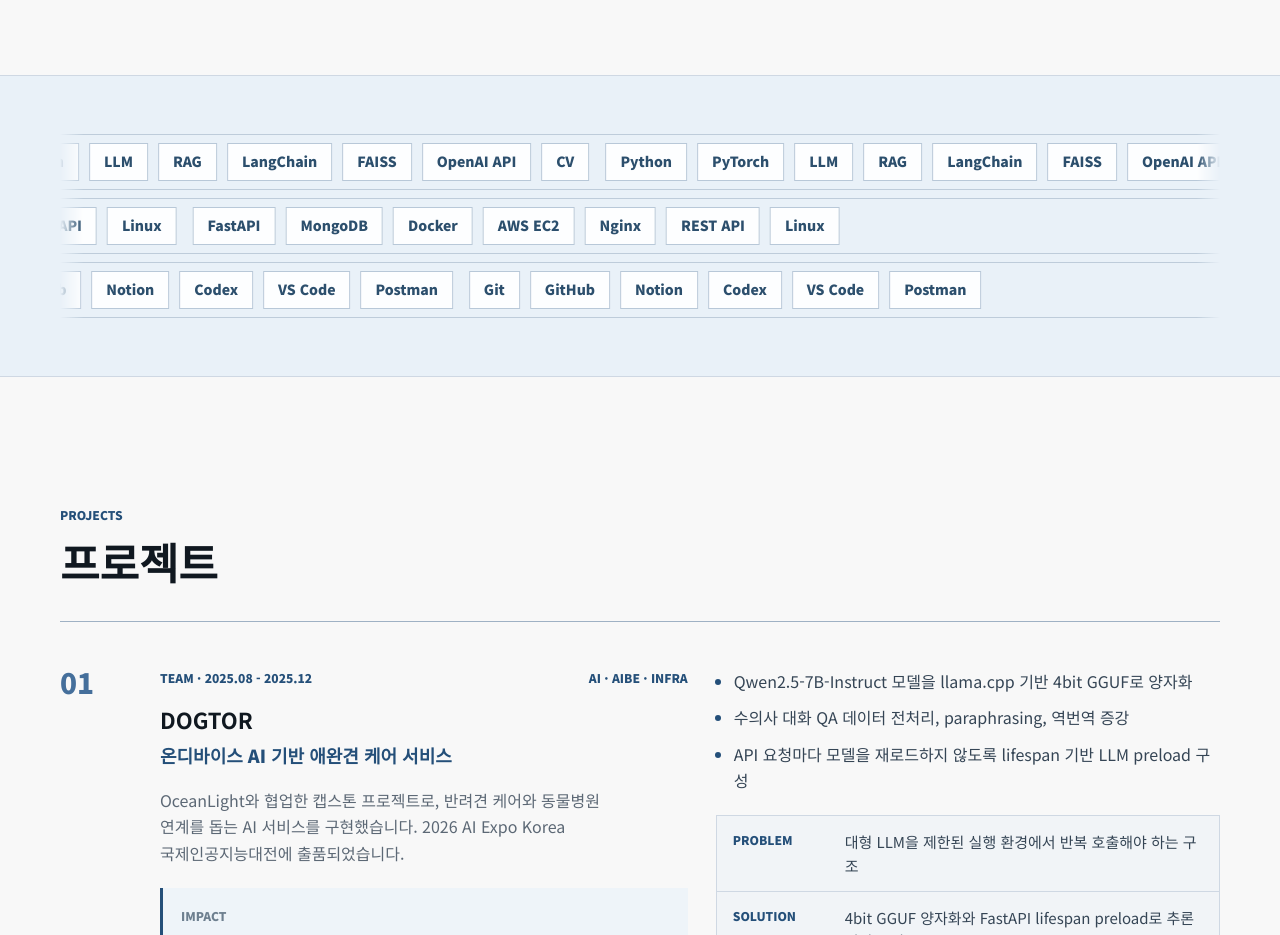
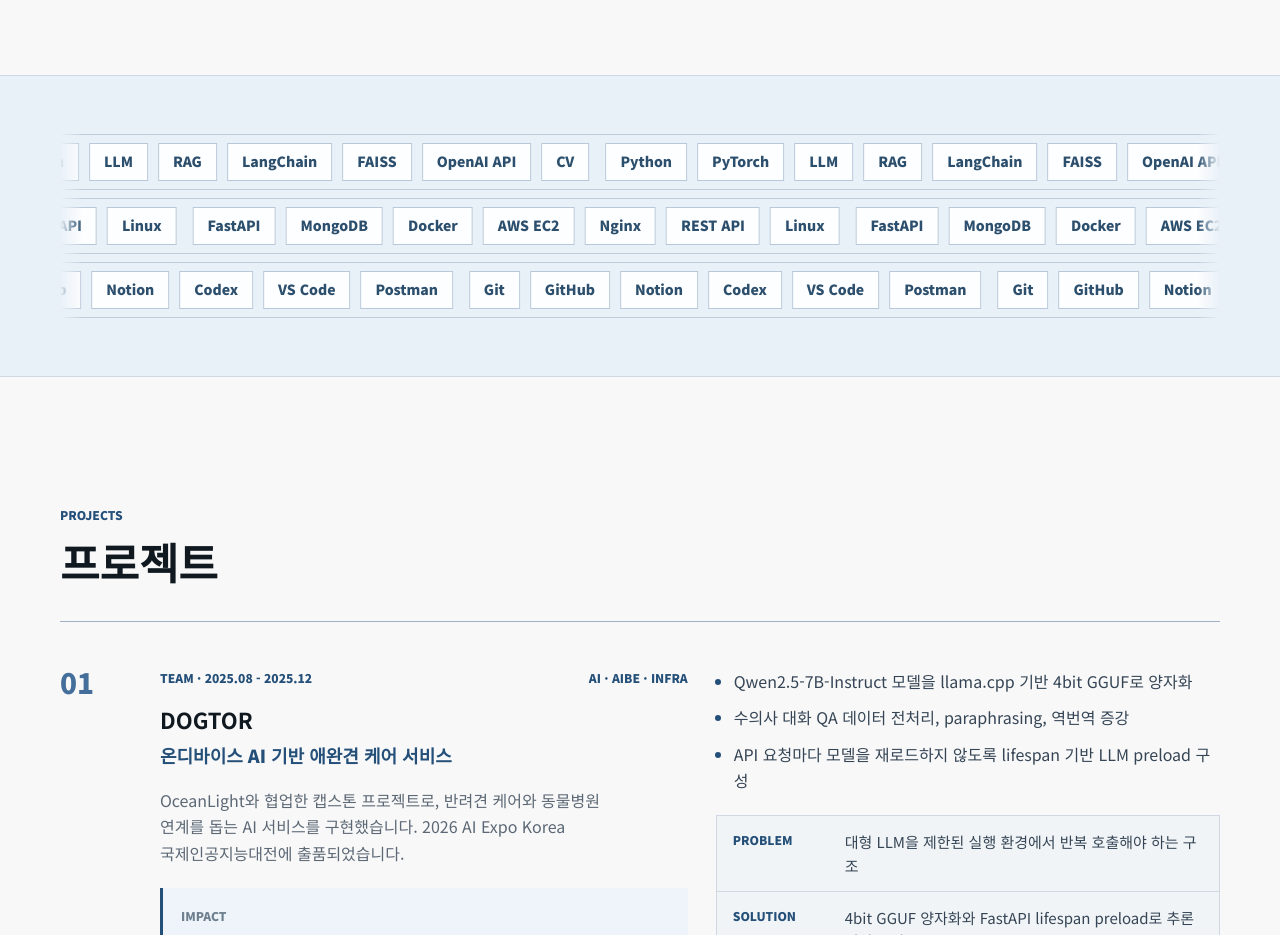
Before and after one commit to yeeeengyu/ingyuChoi_portfolio, a Next.js app: page / in a window 1280 px wide. Shown: the part 1120-2055 px from the top of the page. Built offline with nearby package versions, Linux system fonts and the light colour scheme; no server answers.

Commit message:
Fix stack marquee loop

```diff
--- a/app/globals.css
+++ b/app/globals.css
@@ -352,7 +352,7 @@ p {
   }
 
   to {
-    transform: translateX(-50%);
+    transform: translateX(-16.6667%);
   }
 }
 
--- a/app/page.jsx
+++ b/app/page.jsx
@@ -148,8 +148,8 @@ export default function Home() {
           {stacks.map(([, description], index) => (
             <div className="stackMarquee" aria-label={`사용 기술 ${index + 1}`} key={description}>
               <div className="stackTrack">
-                {[0, 1].map((loop) => (
-                  <div className="stackLoop" aria-hidden={loop === 1 ? 'true' : undefined} key={`${index}-${loop}`}>
+                {Array.from({ length: 6 }, (_, loop) => (
+                  <div className="stackLoop" aria-hidden={loop > 0 ? 'true' : undefined} key={`${index}-${loop}`}>
                     {description.split(', ').map((skill) => (
                       <span className="skillPill" key={`${index}-${loop}-${skill}`}>{skill}</span>
                     ))}
```
